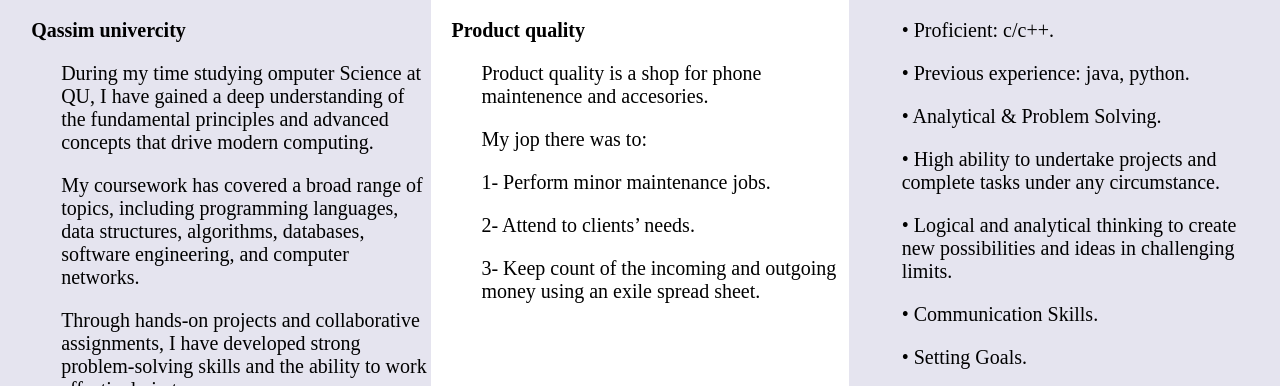
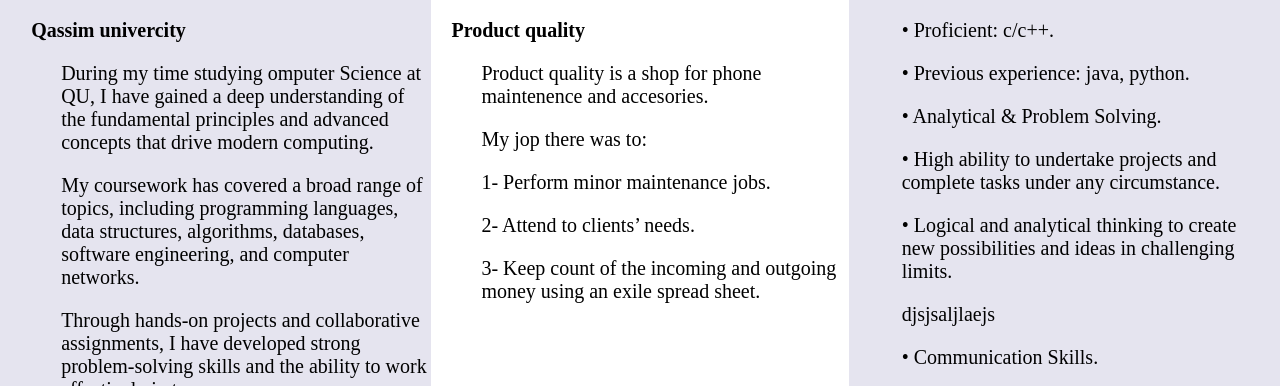
Before and after one commit to IbrahimAlmanea/CV, a plain HTML site: page index.html in a window 1280 px wide. Shown: the part 398-784 px from the top of the page. Drawn offline with Linux system fonts and the light colour scheme.

Commit message:
Update index.html

```diff
--- a/index.html
+++ b/index.html
@@ -49,6 +49,7 @@
 				<p>•	Analytical & Problem Solving.</p>
 				<p>•	High ability to undertake projects and complete tasks under any circumstance.</p>
 				<p>•	Logical and analytical thinking to create new possibilities and ideas in challenging limits.</p>
+				<p> djsjsaljlaejs</p>
 				<p>•	Communication Skills.</p>
 				<p>•	Setting Goals.</p>
 				<p>•	Self-Motivation.</p>
```
